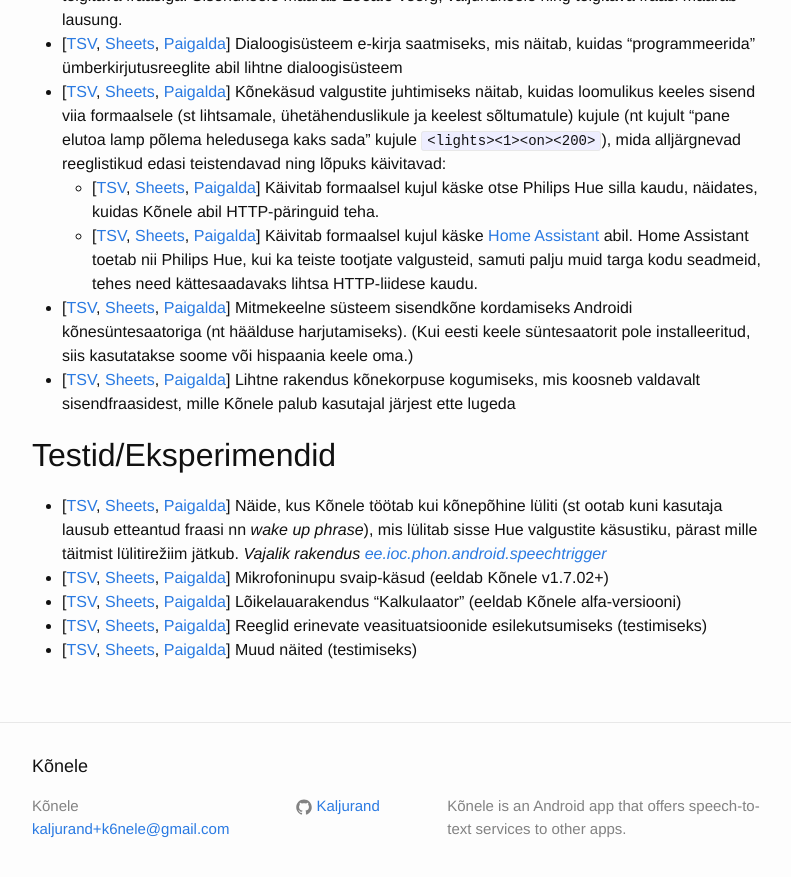
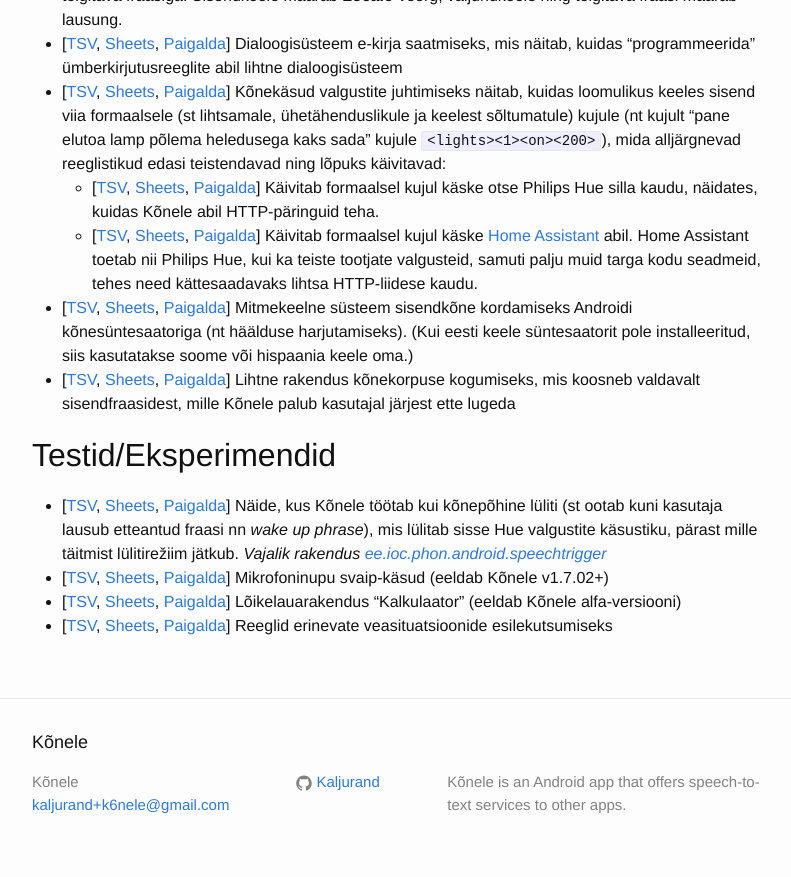
Before and after one commit to Kaljurand/K6nele, a Jekyll site: the page built from docs/et/rewrites.md, in a window 1280 px wide and 900 px high, scrolled down 623 px. Shown: the top 877 px of the window, without its empty margins (238-1029 px from the left). Built offline with Jekyll 4.4.1, drawn with Linux system fonts in a browser that asks for light colours; comment, search, counter and statistics services are not loaded.

Commit message:
Update some rewrite tables installation pages

```diff
--- a/docs/et/rewrites.csv
+++ b/docs/et/rewrites.csv
@@ -27,5 +27,4 @@
 1jYhX5ARj_I5c78K9ECUDmE9gr96xes732vFlJsuGLtk	Näide, kus Kõnele töötab kui kõnepõhine lüliti (st ootab kuni kasutaja lausub etteantud fraasi nn _wake up phrase_), mis lülitab sisse Hue valgustite käsustiku, pärast mille täitmist lülitirežiim jätkub. _Vajalik rakendus [ee.ioc.phon.android.speechtrigger](https://github.com/Kaljurand/speech-trigger)_
 1c4Rbo6LLTr24Yw0NO9lZiXsPe36aCozmqrPvHScw2Ss	Mikrofoninupu svaip-käsud (eeldab Kõnele v1.7.02+)
 1lG3e0lhOyrRnYTLrbroLR2g3Z6R3QdwFOvRBna7Du5I	Lõikelauarakendus "Kalkulaator" (eeldab Kõnele alfa-versiooni)
-1ZrkBeDT3C9OplX4uDL_HG4lLAJajBgZDxy8VK_3JyYg	Reeglid erinevate veasituatsioonide esilekutsumiseks (testimiseks)
-1SXxXcJf6YQv7ALb_2QJWPs9tVsk4SGc-vxSy6n6l1S0	Muud näited (testimiseks)
+1ZrkBeDT3C9OplX4uDL_HG4lLAJajBgZDxy8VK_3JyYg	Reeglid erinevate veasituatsioonide esilekutsumiseks
--- a/docs/et/rewrites.md
+++ b/docs/et/rewrites.md
@@ -32,5 +32,4 @@
 - [[TSV](https://docs.google.com/spreadsheets/d/1jYhX5ARj_I5c78K9ECUDmE9gr96xes732vFlJsuGLtk/export?format=tsv), [Sheets](https://docs.google.com/spreadsheets/d/1jYhX5ARj_I5c78K9ECUDmE9gr96xes732vFlJsuGLtk/edit?usp=sharing), [Paigalda](1jYhX5ARj_I5c78K9ECUDmE9gr96xes732vFlJsuGLtk.html)] Näide, kus Kõnele töötab kui kõnepõhine lüliti (st ootab kuni kasutaja lausub etteantud fraasi nn _wake up phrase_), mis lülitab sisse Hue valgustite käsustiku, pärast mille täitmist lülitirežiim jätkub. _Vajalik rakendus [ee.ioc.phon.android.speechtrigger](https://github.com/Kaljurand/speech-trigger)_
 - [[TSV](https://docs.google.com/spreadsheets/d/1c4Rbo6LLTr24Yw0NO9lZiXsPe36aCozmqrPvHScw2Ss/export?format=tsv), [Sheets](https://docs.google.com/spreadsheets/d/1c4Rbo6LLTr24Yw0NO9lZiXsPe36aCozmqrPvHScw2Ss/edit?usp=sharing), [Paigalda](1c4Rbo6LLTr24Yw0NO9lZiXsPe36aCozmqrPvHScw2Ss.html)] Mikrofoninupu svaip-käsud (eeldab Kõnele v1.7.02+)
 - [[TSV](https://docs.google.com/spreadsheets/d/1lG3e0lhOyrRnYTLrbroLR2g3Z6R3QdwFOvRBna7Du5I/export?format=tsv), [Sheets](https://docs.google.com/spreadsheets/d/1lG3e0lhOyrRnYTLrbroLR2g3Z6R3QdwFOvRBna7Du5I/edit?usp=sharing), [Paigalda](1lG3e0lhOyrRnYTLrbroLR2g3Z6R3QdwFOvRBna7Du5I.html)] Lõikelauarakendus "Kalkulaator" (eeldab Kõnele alfa-versiooni)
-- [[TSV](https://docs.google.com/spreadsheets/d/1ZrkBeDT3C9OplX4uDL_HG4lLAJajBgZDxy8VK_3JyYg/export?format=tsv), [Sheets](https://docs.google.com/spreadsheets/d/1ZrkBeDT3C9OplX4uDL_HG4lLAJajBgZDxy8VK_3JyYg/edit?usp=sharing), [Paigalda](1ZrkBeDT3C9OplX4uDL_HG4lLAJajBgZDxy8VK_3JyYg.html)] Reeglid erinevate veasituatsioonide esilekutsumiseks (testimiseks)
-- [[TSV](https://docs.google.com/spreadsheets/d/1SXxXcJf6YQv7ALb_2QJWPs9tVsk4SGc-vxSy6n6l1S0/export?format=tsv), [Sheets](https://docs.google.com/spreadsheets/d/1SXxXcJf6YQv7ALb_2QJWPs9tVsk4SGc-vxSy6n6l1S0/edit?usp=sharing), [Paigalda](1SXxXcJf6YQv7ALb_2QJWPs9tVsk4SGc-vxSy6n6l1S0.html)] Muud näited (testimiseks)
+- [[TSV](https://docs.google.com/spreadsheets/d/1ZrkBeDT3C9OplX4uDL_HG4lLAJajBgZDxy8VK_3JyYg/export?format=tsv), [Sheets](https://docs.google.com/spreadsheets/d/1ZrkBeDT3C9OplX4uDL_HG4lLAJajBgZDxy8VK_3JyYg/edit?usp=sharing), [Paigalda](1ZrkBeDT3C9OplX4uDL_HG4lLAJajBgZDxy8VK_3JyYg.html)] Reeglid erinevate veasituatsioonide esilekutsumiseks
```
Also changed, not shown: docs/et/1SXxXcJf6YQv7ALb_2QJWPs9tVsk4SGc-vxSy6n6l1S0.md (+1 -1 lines), docs/et/1ZrkBeDT3C9OplX4uDL_HG4lLAJajBgZDxy8VK_3JyYg.md (+1 -1 lines), docs/et/1c4Rbo6LLTr24Yw0NO9lZiXsPe36aCozmqrPvHScw2Ss.md (+1 -1 lines).
